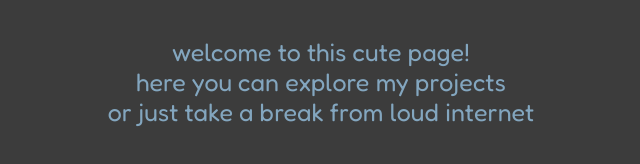
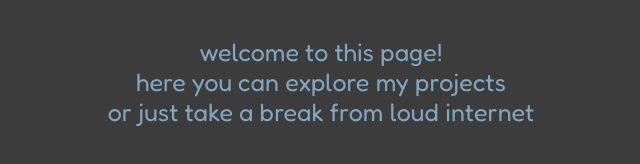
Before and after one commit to andofwinds/andofwinds.github.io, a plain HTML site: page index.html in a window 1280 px wide. Shown: the part 180-344 px from the top of the page, without its empty margins (315-955 px from the left). Drawn offline with Linux system fonts and the light colour scheme.

Commit message:
Initial commit

```diff
--- a/index.html
+++ b/index.html
@@ -1,16 +1,18 @@
 <!DOCTYPE html>
 
 <html>
+
 <head>
   <title>andofwinds.</title>
   <link rel="stylesheet" href="style.css">
 </head>
+
 <body>
   <div id="intro_container">
     <h3 class="bg_text">hello. i'm</h3>
     <h1 class="main_label">andofwinds</h1>
     <p class="main_ph">
-        welcome to this cute page!<br>
+      welcome to this page!<br>
       here you can explore my projects<br>
       or just take a break from loud internet
     </p>
@@ -18,4 +20,5 @@
 
   <script src="script.js"></script>
 </body>
+
 </html>
```
Lines whose indentation alone changed are shown as unchanged.
